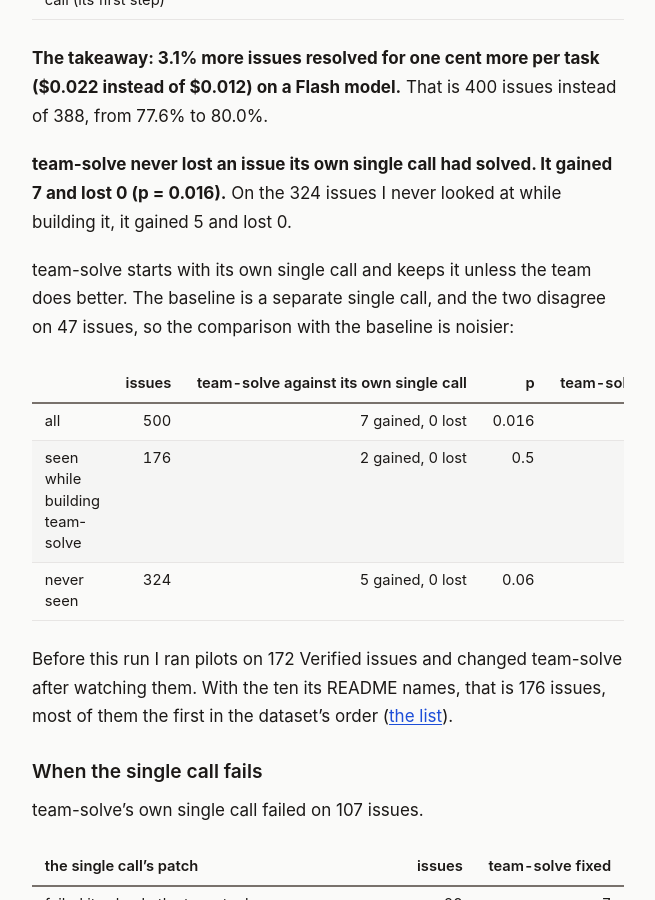
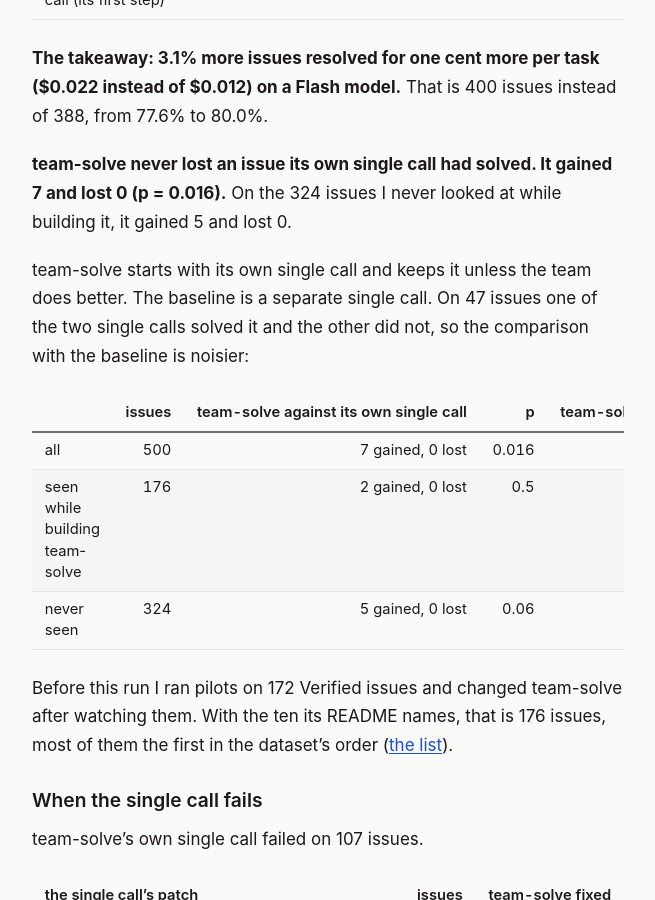
Before and after one commit to guregodevo/guregodevo.github.io, a Jekyll site: the page built from _posts/2026-11-07-swe-bench-verified-deepseek-team-solve.md, in a window 1280 px wide and 900 px high, scrolled down 979 px. Shown: the whole window, without its empty margins (312-967 px from the left). Built offline with Jekyll 4.4.1, drawn with Linux system fonts in a browser that asks for light colours.

Commit message:
The SWE-bench post: no 'disagree'

```diff
--- a/_posts/2026-11-07-swe-bench-verified-deepseek-team-solve.md
+++ b/_posts/2026-11-07-swe-bench-verified-deepseek-team-solve.md
@@ -23,7 +23,7 @@ I did not expect a model like DeepSeek to gain much over a single call. The poin
 
 **team-solve never lost an issue its own single call had solved. It gained 7 and lost 0 (p = 0.016).** On the 324 issues I never looked at while building it, it gained 5 and lost 0.
 
-team-solve starts with its own single call and keeps it unless the team does better. The baseline is a separate single call, and the two disagree on 47 issues, so the comparison with the baseline is noisier:
+team-solve starts with its own single call and keeps it unless the team does better. The baseline is a separate single call. On 47 issues one of the two single calls solved it and the other did not, so the comparison with the baseline is noisier:
 
 | | issues | team-solve against its own single call | p | team-solve against the baseline | p |
 |---|---|---|---|---|---|
```
